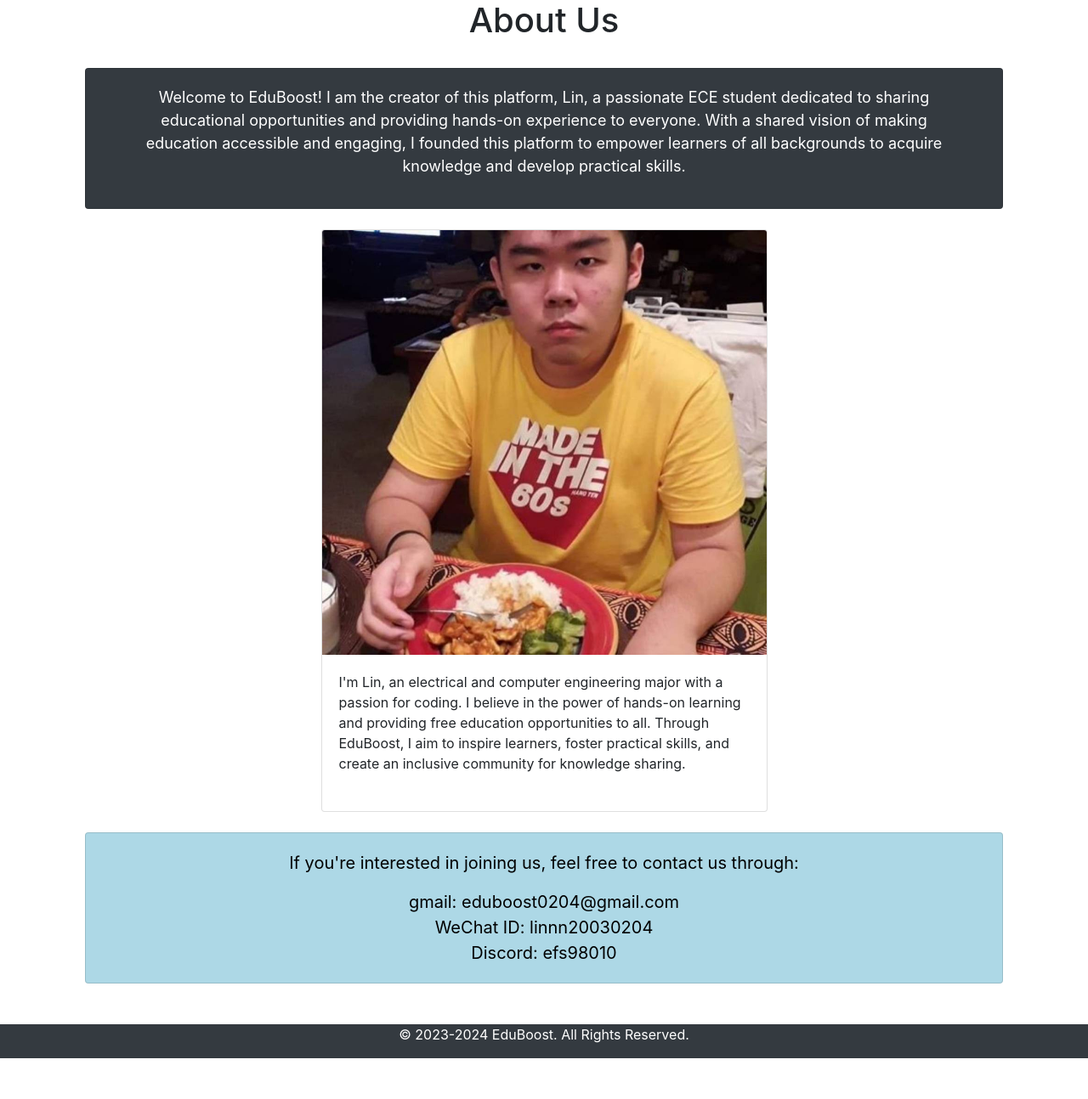
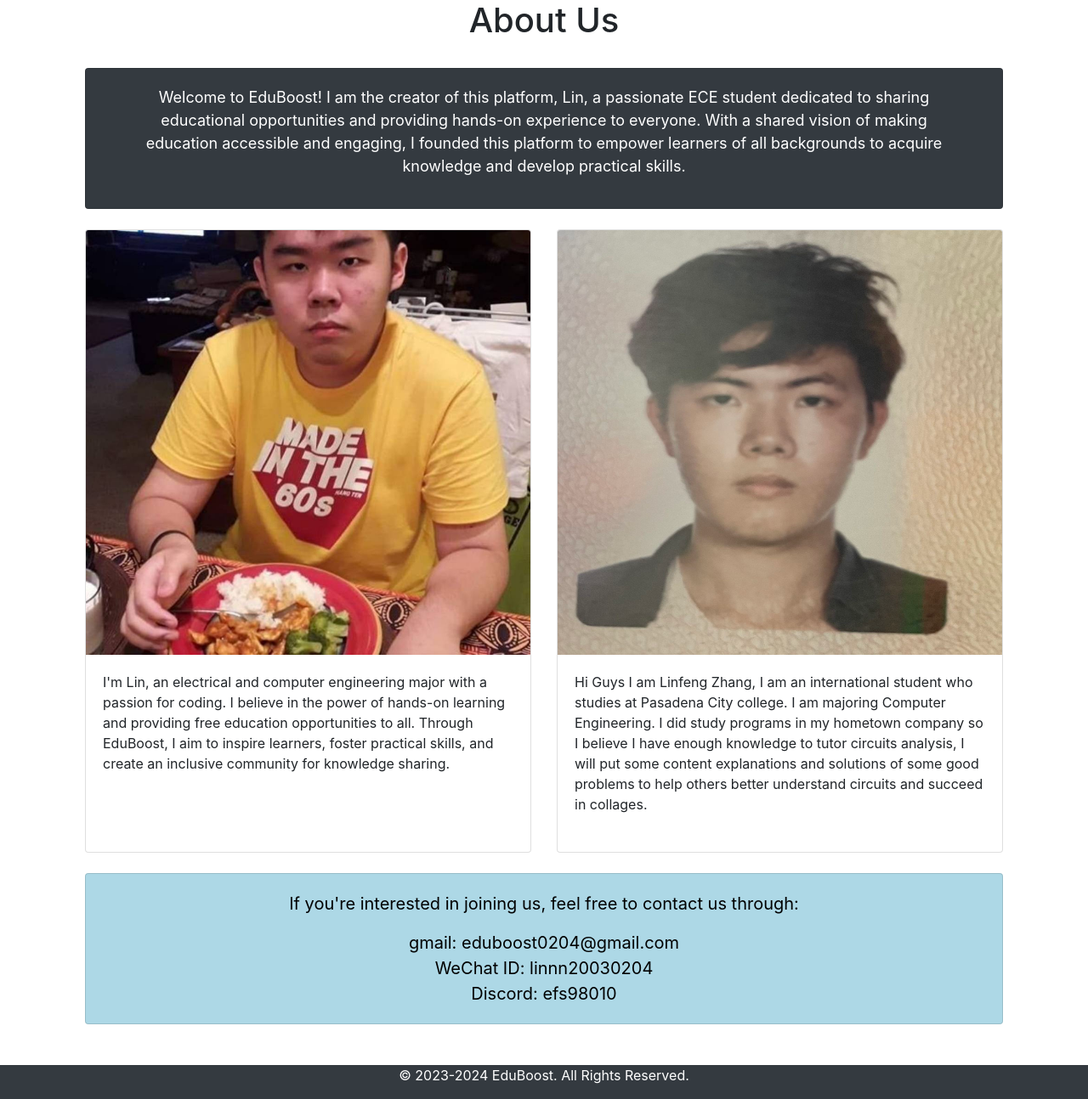
Before and after one commit to Serenity0204/eduboost, a Django app: page /about/ in a window 1280 px wide. Shown: the part 56-1350 px from the top of the page at 85% size. Before the commit the page ends 1302 px from the top, so only its background shows below. Run offline with Django 3.2, Linux system fonts and the light colour scheme; some libraries are stand-ins or nearby versions.

Commit message:
updated about me

```diff
--- a/eduboost/templates/about.html
+++ b/eduboost/templates/about.html
@@ -22,7 +22,7 @@
             </div>
         </div>
     </div>
-    <div class="row justify-content-center">
+    <div class="row">
         <div class="col-md-6 mt-4">
             <div class="card mb-4 box-shadow h-100"> <!-- Add the "h-100" class here -->
                 <img class="card-img-top" src="{% static 'img/YHL.png' %}" alt="YHL" width="300" height="500">
@@ -33,6 +33,21 @@
                             I believe in the power of hands-on learning and providing free education opportunities to
                             all. Through EduBoost, I aim to inspire learners, foster practical
                             skills, and create an inclusive community for knowledge sharing.
+                        </p>
+                    </div>
+                </div>
+            </div>
+        </div>
+        <div class="col-md-6 mt-4">
+            <div class="card mb-4 box-shadow h-100"> <!-- Add the "h-100" class here -->
+                <img class="card-img-top" src="{% static 'img/zlf.jpg' %}" alt="zlf" width="300" height="500">
+                <div class="card-body d-flex flex-column justify-content-between">
+                    <div>
+                        <p class="card-text">
+                            Hi Guys I am Linfeng Zhang, I am an international student who studies at Pasadena City college.
+                            I am majoring Computer Engineering. I did study programs in my hometown company so I believe I
+                            have enough knowledge to tutor circuits analysis, I will put some content explanations and solutions
+                            of some good problems to help others better understand circuits and succeed in collages.
                         </p>
                     </div>
                 </div>
```
Also changed, not shown: static/img/zlf.jpg (added).
